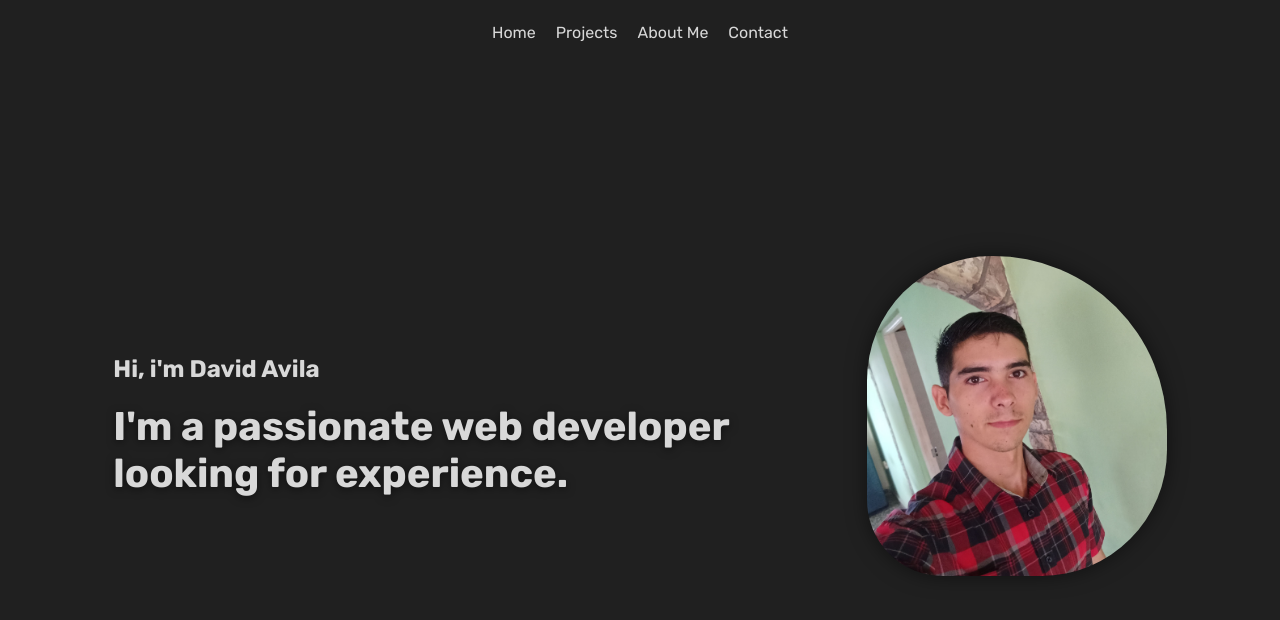
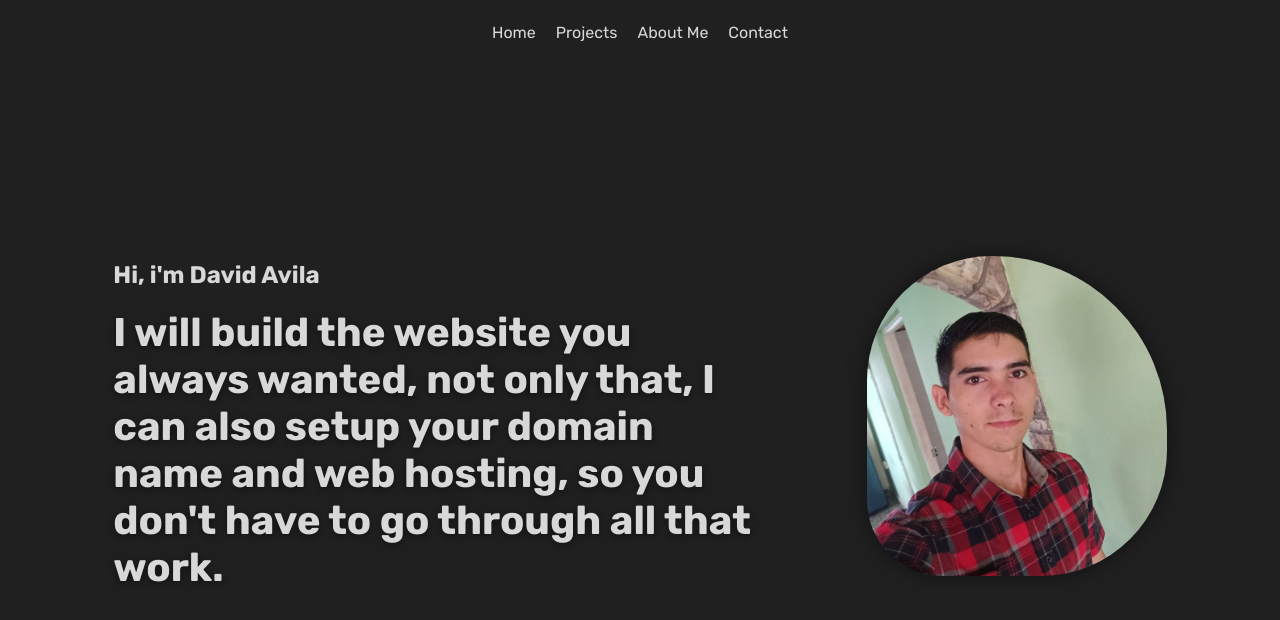
Before and after one commit to David-Avila/Portfolio, a Next.js app: page / in a window 1280 px wide. Shown: the top 620 px of the page. Built offline with nearby package versions, Linux system fonts and the light colour scheme.

Commit message:
Changed description

```diff
--- a/app/page.jsx
+++ b/app/page.jsx
@@ -8,7 +8,8 @@ export default function Home() {
 		<section className="header">
 			<div className='introDiv'>
 				<h1>Hi, i'm David Avila</h1>
-				<h1 className="headerTitle">I'm a passionate web developer looking for experience.</h1>
+				<h1 className="headerTitle">I will build the website you always wanted, not only that, I can
+					also setup your domain name and web hosting, so you don't have to go through all that work.</h1>
 			</div>
 
 			<Image className='headerImage'
```
